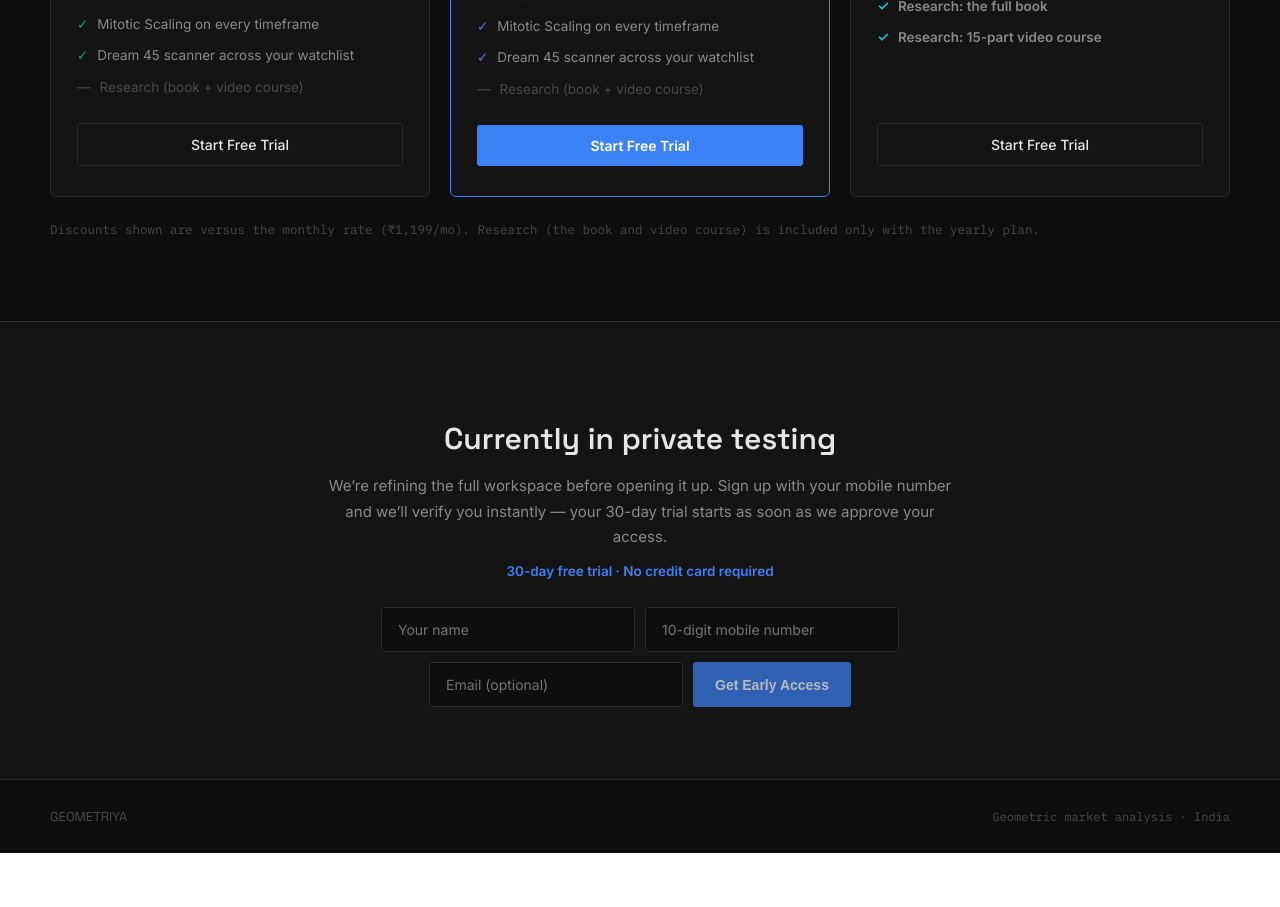
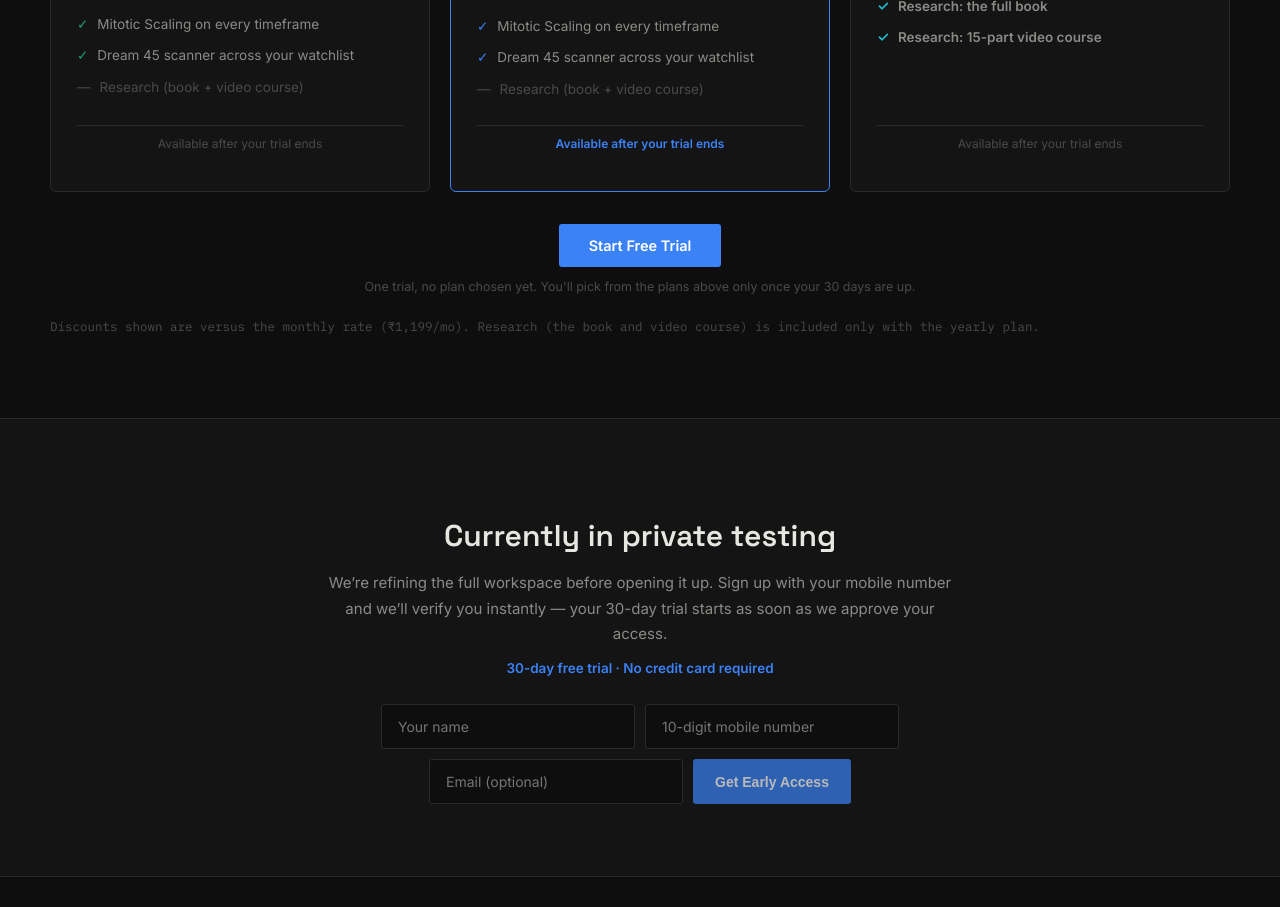
Before and after one commit to anandkene3073-lgtm/geometriya-landing, a React (Vite) app: page / in a window 1280 px wide. Shown: the part 3140-4047 px from the top of the page. Before the commit the page ends 3993 px from the top, so only its background shows below. Built offline with nearby package versions, Linux system fonts and the light colour scheme.

Commit message:
Single unified trial CTA instead of per-card buttons

```diff
--- a/src/GeometriyaLanding.jsx
+++ b/src/GeometriyaLanding.jsx
@@ -505,7 +505,7 @@ export default function GeometriyaLanding() {
                 );
               })}
             </ul>
-            <a href="#access" style={{ border: `1px solid ${C.line}`, color: C.ink, fontWeight: 500, fontSize: 14, padding: '12px 20px', borderRadius: 3, textDecoration: 'none', textAlign: 'center' }}>Start Free Trial</a>
+            <div style={{ fontSize: 12, color: C.inkFaint, textAlign: 'center', padding: '10px 0', borderTop: `1px solid ${C.line}` }}>Available after your trial ends</div>
           </div>
 
           {/* 6 MONTHS — highlighted */}
@@ -537,7 +537,7 @@ export default function GeometriyaLanding() {
                 );
               })}
             </ul>
-            <a href="#access" style={{ background: C.gold, color: '#FFFFFF', fontWeight: 600, fontSize: 14, padding: '12px 20px', borderRadius: 3, textDecoration: 'none', textAlign: 'center' }}>Start Free Trial</a>
+            <div style={{ fontSize: 12, color: C.gold, textAlign: 'center', padding: '10px 0', borderTop: `1px solid ${C.line}`, fontWeight: 600 }}>Available after your trial ends</div>
           </div>
 
           {/* YEARLY */}
@@ -567,8 +567,15 @@ export default function GeometriyaLanding() {
                 );
               })}
             </ul>
-            <a href="#access" style={{ border: `1px solid ${C.line}`, color: C.ink, fontWeight: 500, fontSize: 14, padding: '12px 20px', borderRadius: 3, textDecoration: 'none', textAlign: 'center' }}>Start Free Trial</a>
+            <div style={{ fontSize: 12, color: C.inkFaint, textAlign: 'center', padding: '10px 0', borderTop: `1px solid ${C.line}` }}>Available after your trial ends</div>
           </div>
+        </div>
+
+        <div style={{ marginTop: 32, textAlign: 'center' }}>
+          <a href="#access" style={{ display: 'inline-block', background: C.gold, color: '#FFFFFF', fontWeight: 600, fontSize: 14.5, padding: '13px 30px', borderRadius: 3, textDecoration: 'none' }}>Start Free Trial</a>
+          <p style={{ marginTop: 12, fontSize: 12.5, color: C.inkFaint }}>
+            One trial, no plan chosen yet. You'll pick from the plans above only once your 30 days are up.
+          </p>
         </div>
 
         <p style={{ marginTop: 24, fontSize: 12.5, color: C.inkFaint, fontFamily: "'IBM Plex Mono', monospace" }}>
```
